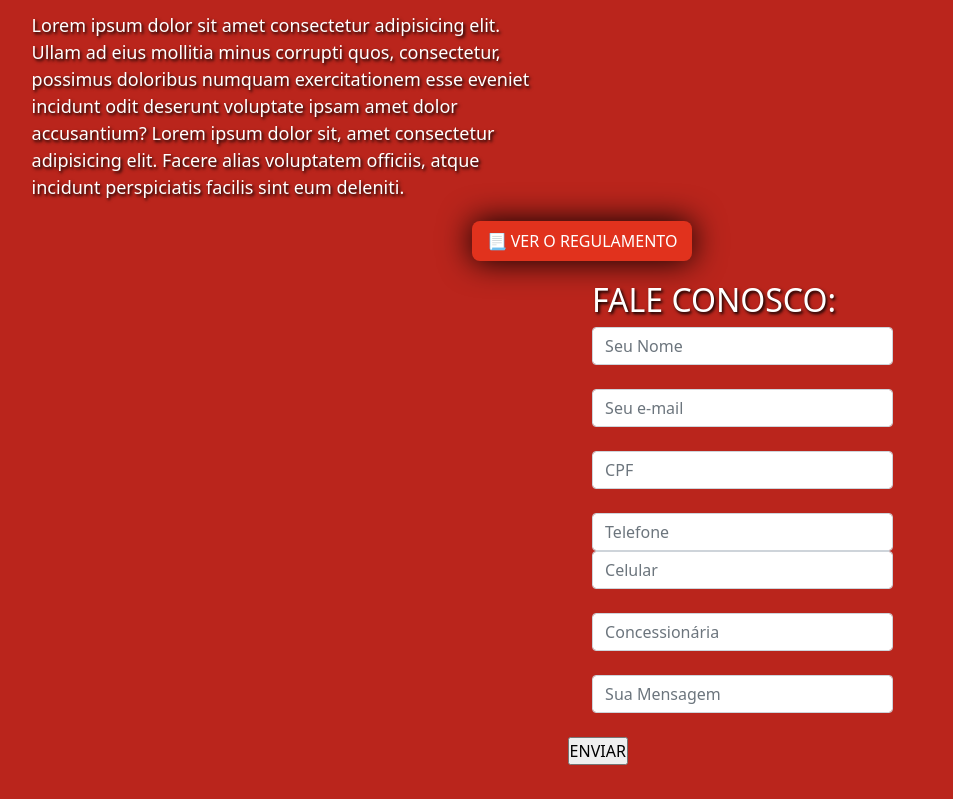
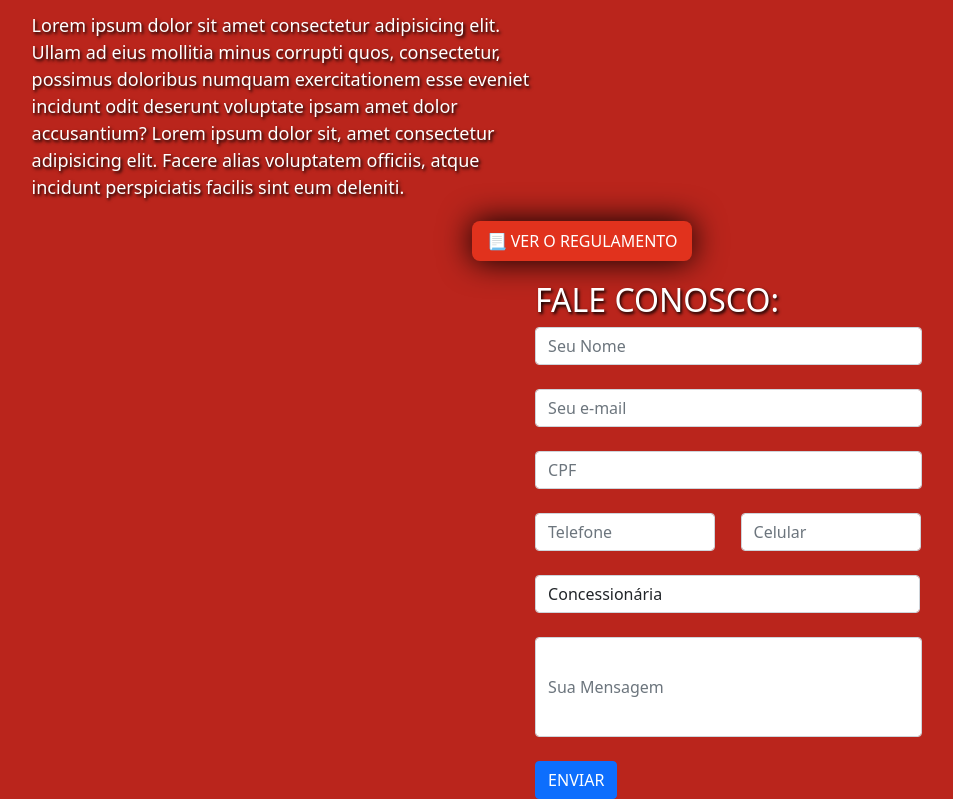
Before and after one commit to JosueCombatSerafim/Projeto-Agence-Consulting, a plain HTML site: page index.html in a window 1280 px wide. Shown: the part 476-1275 px from the top of the page, without its empty margins (58-1011 px from the left). Before the commit the page ends 1241 px from the top, so only its background shows below. Drawn offline with nearby package versions, Linux system fonts and the light colour scheme.

Commit message:
form updates

```diff
--- a/index.html
+++ b/index.html
@@ -7,9 +7,23 @@
     <script src="https://code.jquery.com/jquery-3.6.0.min.js" integrity="sha256-/xUj+3OJU5yExlq6GSYGSHk7tPXikynS7ogEvDej/m4=" crossorigin="anonymous"></script>
     <link href="https://cdn.jsdelivr.net/npm/bootstrap@5.0.0-beta2/dist/css/bootstrap.min.css" rel="stylesheet" integrity="sha384-BmbxuPwQa2lc/FVzBcNJ7UAyJxM6wuqIj61tLrc4wSX0szH/Ev+nYRRuWlolflfl" crossorigin="anonymous">
     <link rel="stylesheet" href="style/style.css">
+
+    <script src="https://cdnjs.cloudflare.com/ajax/libs/jquery.mask/1.14.16/jquery.mask.min.js" integrity="sha512-pHVGpX7F/27yZ0ISY+VVjyULApbDlD0/X0rgGbTqCE7WFW5MezNTWG/dnhtbBuICzsd0WQPgpE4REBLv+UqChw==" crossorigin="anonymous"></script>
+    <script type="text/javascript">
+    $(document).ready(function(){
+        $("#cpf").mask("000.000.000-00")
+        $("#telefone").mask("(00) 0000-0000")
+        $("#celular").mask("(00) 0 0000-0000")
+    })
+    </script>
+
+
     <title>globalcompany</title>
 </head>
 <body>
+
+
+
     <header class="header"><img src="images/logo.jpg" alt="globalcompany" class="img"></header>
     <div class="main">
         <h1 class="title">Lorem ipsum dolor sit amet, consectetur adipisicing elit.</h1>
@@ -52,19 +66,26 @@
                 <div class="form-group">
                     <input type="text" name="cpf" id="cpf" placeholder="CPF" class="form-control"><br>
                 </div>
-                <div class="form-group">
-                    <input type="tel" name="telefone" id="telefone" placeholder="Telefone" class="form-control">
+                <div class="row">
+                    <div class="form-group col">
+                        <input type="tel" name="telefone" id="telefone" placeholder="Telefone" class="form-control">
+                    </div>
+                    <div class="form-group col">
+                        <input type="tel" name="celular" id="celular" placeholder="Celular" class="form-control"><br>
+                    </div>
                 </div>
-                <div class="form-group">
-                    <input type="tel" name="celular" id="celular" placeholder="Celular" class="form-control"><br>
-                </div>
-                <div class="form-group">
-                    <input type="text" name="c" id="c" placeholder="Concessionária" class="form-control"><br>
-                </div>
+                <select class="form-control" id="concessionaria">
+                    <option value="">Concessionária</option>
+                    <option value="">Opção 1</option>
+                    <option value="">Opção 2</option>
+                    <option value="">Opção 3</option>
+                    <option value="">Opção 4</option>
+                    <option value="">Opção 5</option>
+                </select><br>
                 <div class="form-group">
                     <input type="text" name="mensagem" id="mensagem" placeholder="Sua Mensagem" class="form-control"><br>
                 </div>
-                <input type="button" value="ENVIAR">
+                <button id="enviar" class="btn btn-primary">ENVIAR</button>
             </div>
         </div>
     </div>
@@ -75,10 +96,10 @@
         function botao(){
             if ($('.regulation').css('display') == 'block') {
                 $('.regulation').css({'display':'none'})
-                $('.form').css({'margin-left':'40vw'})
+                $('.form').css({'margin-left':'35vw'})
             } else {
                 $('.regulation').css({'display':'block'})
-                $('.form').css({'margin-left':'0'})
+                $('.form').css({'margin-left':'1.15vw'})
             }
         }
 
--- a/style/style.scss
+++ b/style/style.scss
@@ -92,11 +92,34 @@ body{
     }
 
     .form{
-        width: 350px;
+        width: 450px;
         margin-right: 0;
-        margin-left: 40vw;
+        margin-left: 35vw;
         float: right;
         color: white;
         text-shadow: black 0.1em 0.1em 0.2em
     }
+
+    #telefone{
+        margin-left: 31.5px;
+        margin-right: 0;
+        width: 180px;
+    }
+
+    #celular{
+        width: 180px;
+    }
+
+    #concessionaria{
+        width: 385px;
+        margin-left: 31.5px;
+    }
+
+    #mensagem{
+        height: 100px;
+    }
+
+    #enviar{
+        margin-left: 31.5px;
+    }
 }
```
Also changed, not shown: style/style.css, 1 other file.
